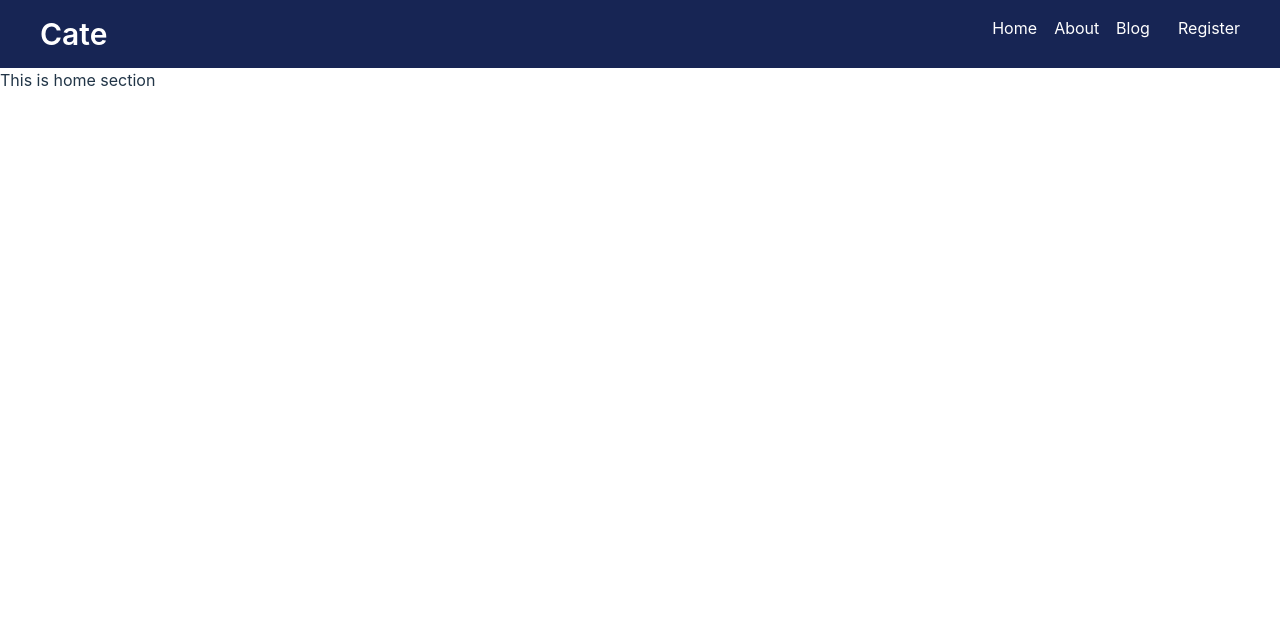
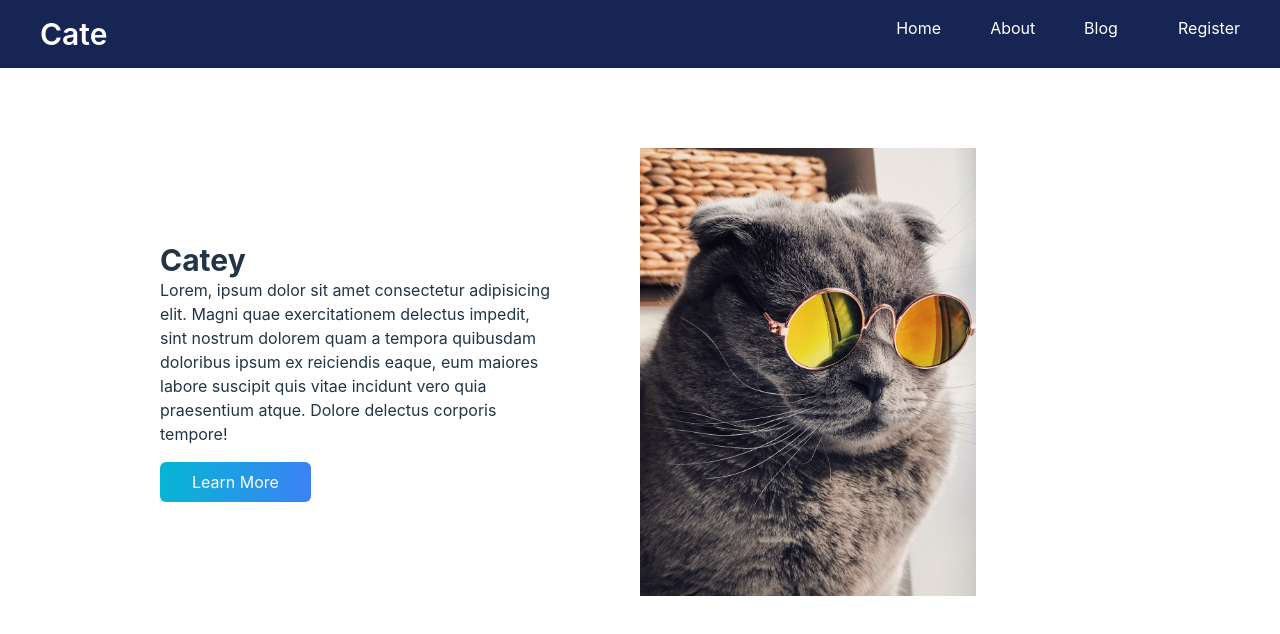
Before and after one commit to Flocky05/cateCare, a React (Vite) app: page / in a window 1280 px wide. Shown: the top 634 px of the page. Built offline with nearby package versions, Linux system fonts and the light colour scheme.

Commit message:
update home page

```diff
--- a/src/component/Home/Home.jsx
+++ b/src/component/Home/Home.jsx
@@ -1,9 +1,15 @@
-
+import { Link } from "react-router-dom";
+import img from "../../assets/images/home/home.avif"
 
 const Home = () => {
     return (
-        <div>
-            <h3>This is home section</h3>
+        <div className="grid grid-cols-1 lg:grid-cols-2 items-center p-20">
+            <div className="p-20">
+                <h2 className="text-3xl font-bold">Catey</h2>
+                <p>Lorem, ipsum dolor sit amet consectetur adipisicing elit. Magni quae exercitationem delectus impedit, sint nostrum dolorem quam a tempora quibusdam doloribus ipsum ex reiciendis eaque, eum maiores labore suscipit quis vitae incidunt vero quia praesentium atque. Dolore delectus corporis tempore!</p>
+                <Link className="bg-gradient-to-r from-cyan-500 to-blue-500 text-white px-8 py-2 rounded-md mt-4 inline-block">Learn More</Link>
+            </div>
+                <img className="w-3/5" src={img} alt="" />
         </div>
     );
 };
--- a/src/component/Navbar/Navbar.jsx
+++ b/src/component/Navbar/Navbar.jsx
@@ -6,7 +6,7 @@ const Navbar = () => {
         <div>
             <div className="flex justify-between text-white bg-blue-950 p-4 px-10">
                 <Link to="/" className="text-3xl font-semibold">Cate</Link>
-                <div className="grid grid-cols-4">
+                <div className="grid grid-cols-4 gap-8">
                     <Link to="/">Home</Link>
                     <Link to="/about">About</Link>
                     <Link to="/blog">Blog</Link>
```
Also changed, not shown: src/assets/images/home/home.avif (added).
